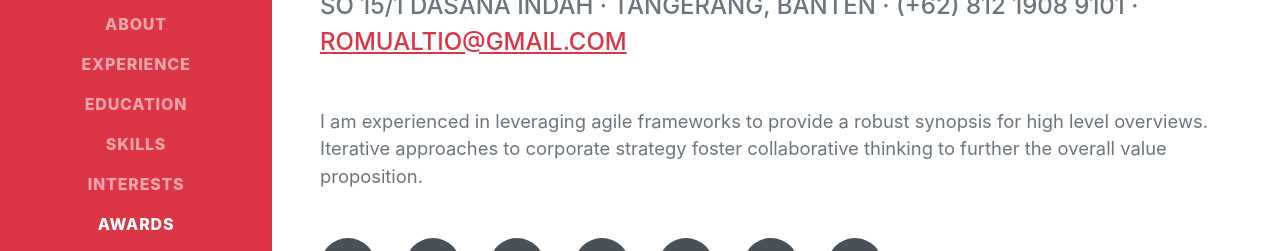
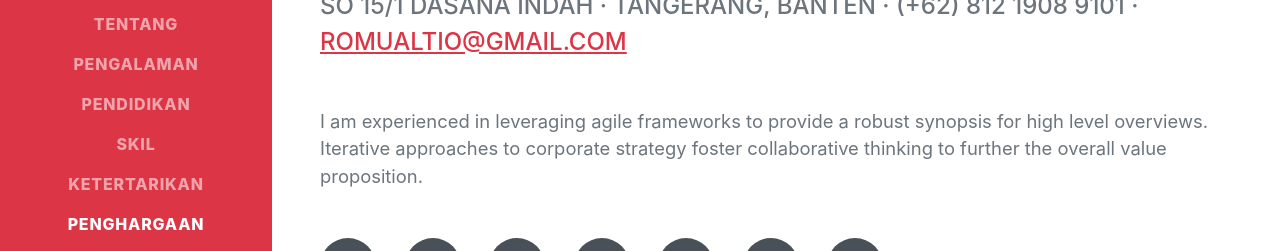
Before and after one commit to SilentFroze/cv-romual, a plain HTML site: page index.html in a window 1280 px wide. Shown: the part 355-606 px from the top of the page. Drawn offline with nearby package versions, Linux system fonts and the light colour scheme; a web font is replaced by a local one.

Commit message:
my changes

```diff
--- a/index.html
+++ b/index.html
@@ -25,12 +25,12 @@
             <button class="navbar-toggler" type="button" data-bs-toggle="collapse" data-bs-target="#navbarResponsive" aria-controls="navbarResponsive" aria-expanded="false" aria-label="Toggle navigation"><span class="navbar-toggler-icon"></span></button>
             <div class="collapse navbar-collapse" id="navbarResponsive">
                 <ul class="navbar-nav">
-                    <li class="nav-item"><a class="nav-link js-scroll-trigger" href="#about">About</a></li>
-                    <li class="nav-item"><a class="nav-link js-scroll-trigger" href="#experience">Experience</a></li>
-                    <li class="nav-item"><a class="nav-link js-scroll-trigger" href="#education">Education</a></li>
-                    <li class="nav-item"><a class="nav-link js-scroll-trigger" href="#skills">Skills</a></li>
-                    <li class="nav-item"><a class="nav-link js-scroll-trigger" href="#interests">Interests</a></li>
-                    <li class="nav-item"><a class="nav-link js-scroll-trigger" href="#awards">Awards</a></li>
+                    <li class="nav-item"><a class="nav-link js-scroll-trigger" href="#about">Tentang</a></li>
+                    <li class="nav-item"><a class="nav-link js-scroll-trigger" href="#experience">Pengalaman</a></li>
+                    <li class="nav-item"><a class="nav-link js-scroll-trigger" href="#education">Pendidikan</a></li>
+                    <li class="nav-item"><a class="nav-link js-scroll-trigger" href="#skills">Skil</a></li>
+                    <li class="nav-item"><a class="nav-link js-scroll-trigger" href="#interests">Ketertarikan</a></li>
+                    <li class="nav-item"><a class="nav-link js-scroll-trigger" href="#awards">Penghargaan</a></li>
                 </ul>
             </div>
         </nav>
```
